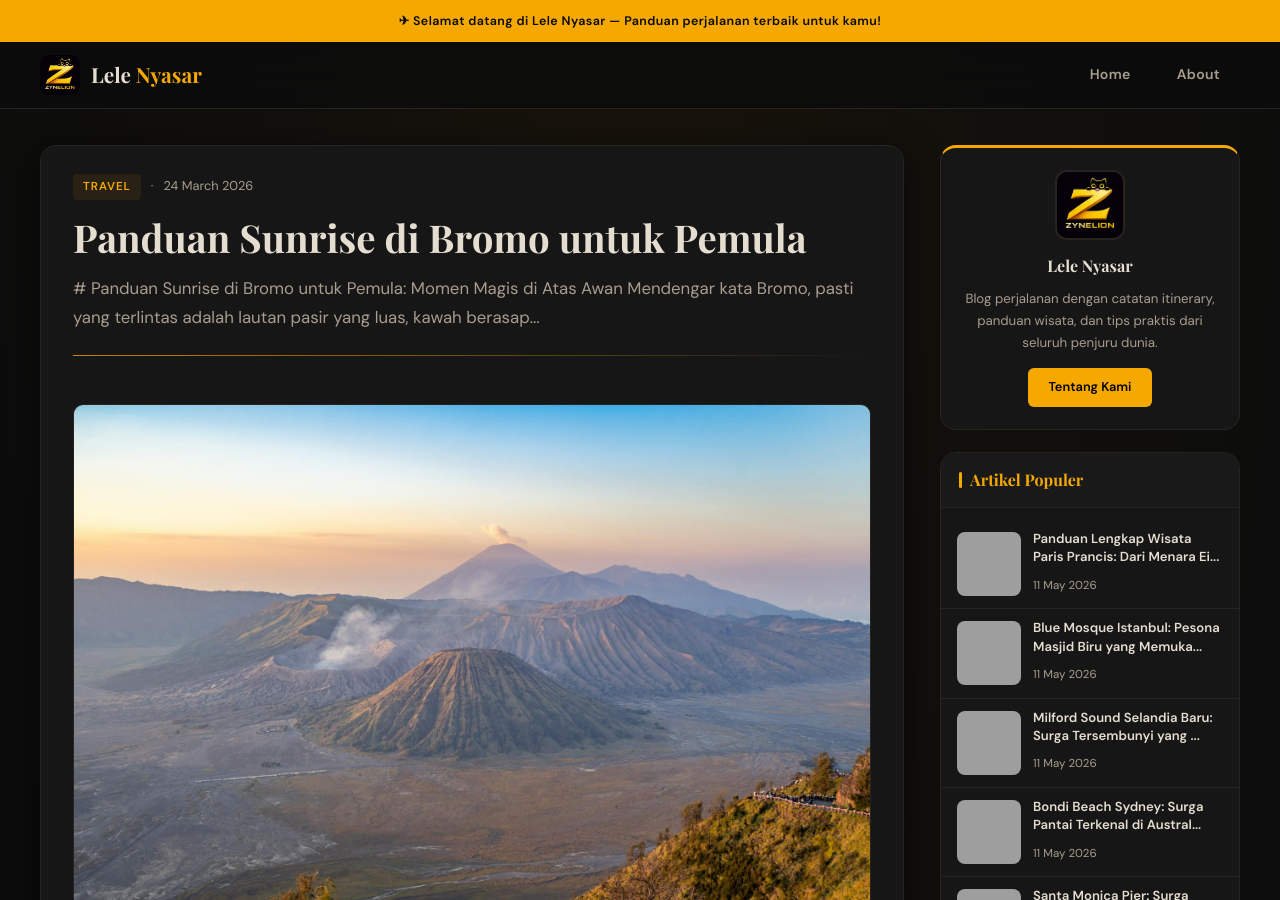
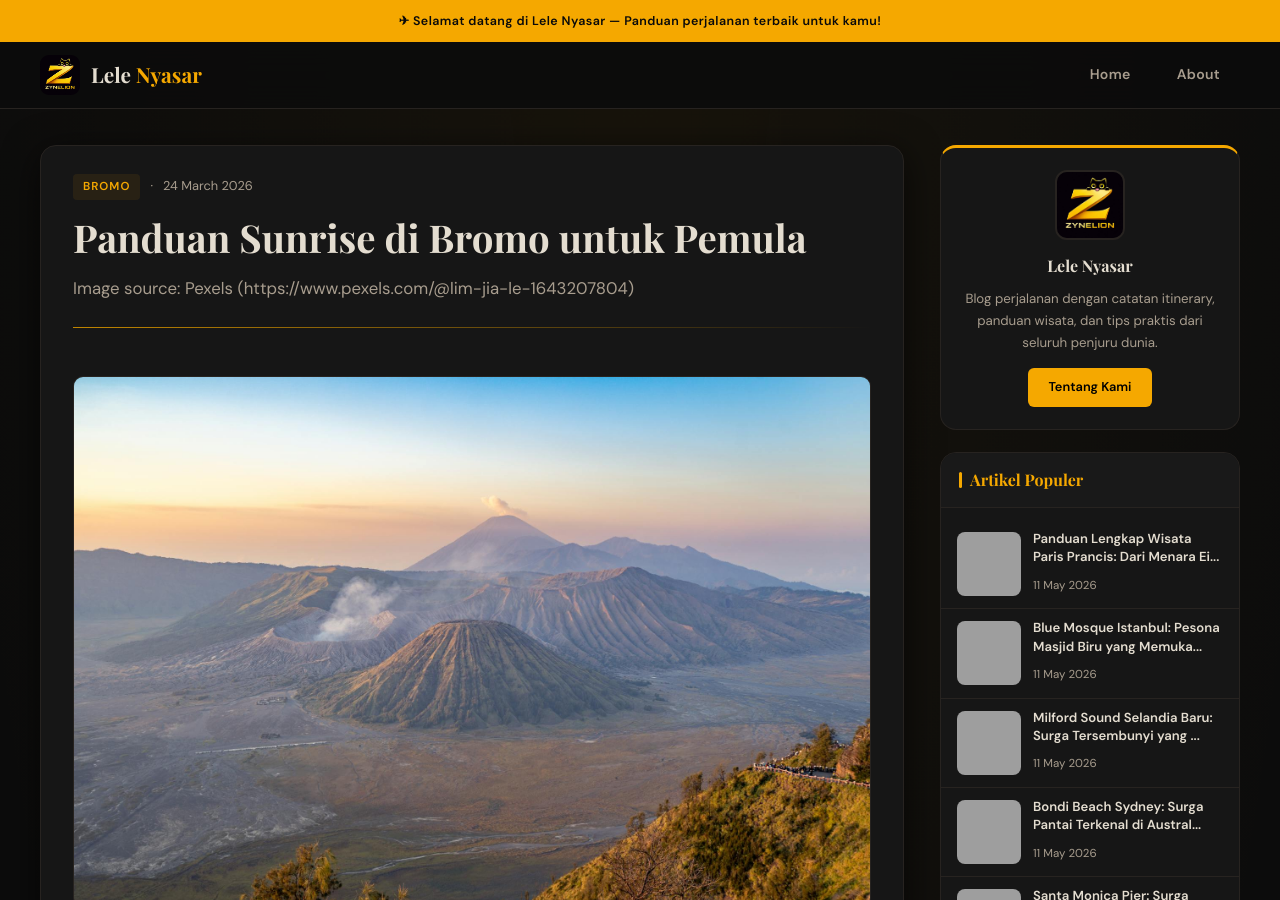
Before and after one commit to vwebe/lele, a Jekyll site: the page built from _posts/2026-03-24-panduan-sunrise-di-bromo-untuk-pemula.md, in a window 1280 px wide and 900 px high. Built offline with Jekyll 4.4.1, drawn with Linux system fonts in a browser that asks for light colours; some web fonts are replaced; some of the changed text lies outside the part shown; grey boxes are pictures that could not be loaded.

Commit message:
Fix SEO meta source: _posts/2026-03-24-panduan-sunrise-di-bromo-untuk-pemula.md

```diff
--- a/_posts/2026-03-24-panduan-sunrise-di-bromo-untuk-pemula.md
+++ b/_posts/2026-03-24-panduan-sunrise-di-bromo-untuk-pemula.md
@@ -1,17 +1,21 @@
 ---
 layout: post
 title: "Panduan Sunrise di Bromo untuk Pemula"
+seo_title: "Panduan Sunrise di Bromo untuk Pemula"
+keyword: "panduan sunrise di bromo untuk pemula"
 date: 2026-03-24 08:00:00 +0700
-categories: [travel]
-tags: [bromo, jawa timur, sunrise, indonesia, pemula]
-image: "/assets/images/auto/panduan-sunrise-di-bromo-untuk-pemula.jpg"
-seo_title: "Panduan Sunrise di Bromo untuk Pemula"
-description: "# Panduan Sunrise di Bromo untuk Pemula: Momen Magis di Atas Awan Mendengar kata Bromo, pasti yang terlintas adalah lautan pasir yang luas, kawah berasap..."
-excerpt: "# Panduan Sunrise di Bromo untuk Pemula: Momen Magis di Atas Awan Mendengar kata Bromo, pasti yang terlintas adalah lautan pasir yang luas, kawah berasap..."
-keywords: "panduan sunrise di bromo untuk pemula, panduan sunrise bromo pemula, bromo, jawa timur, sunrise, indonesia, pemula, travel, wisata panduan sunrise bromo, panduan panduan sunrise bromo, tips panduan sunrise bromo"
-image_alt: "Panduan Sunrise di Bromo untuk Pemula"
+last_modified_at: 2026-05-12 17:32:14 +0700
+sitemap: true
 robots: "index, follow, max-snippet:-1, max-image-preview:large, max-video-preview:-1"
 googlebot: "index, follow, max-snippet:-1, max-image-preview:large, max-video-preview:-1"
+categories: ["bromo"]
+tags: ["bromo", "jawa-timur", "sunrise", "indonesia", "pemula"]
+description: "Image source: Pexels (https://www.pexels.com/@lim-jia-le-1643207804)"
+excerpt: "Image source: Pexels (https://www.pexels.com/@lim-jia-le-1643207804)"
+keywords: "bromo, jawa timur, sunrise, indonesia, pemula, wisata sunrise bromo pemula, panduan sunrise bromo pemula, tips sunrise bromo pemula"
+image: "/assets/images/auto/panduan-sunrise-di-bromo-untuk-pemula.jpg"
+image_alt: "Panduan Sunrise di Bromo untuk Pemula"
+seo_fixed_source: "sheet_keyword_h2p_v1"
 ---
 
 <img src="{{ '/assets/images/auto/panduan-sunrise-di-bromo-untuk-pemula.jpg' | relative_url }}" alt="Panduan Sunrise di Bromo untuk Pemula" loading="lazy" decoding="async">
```
